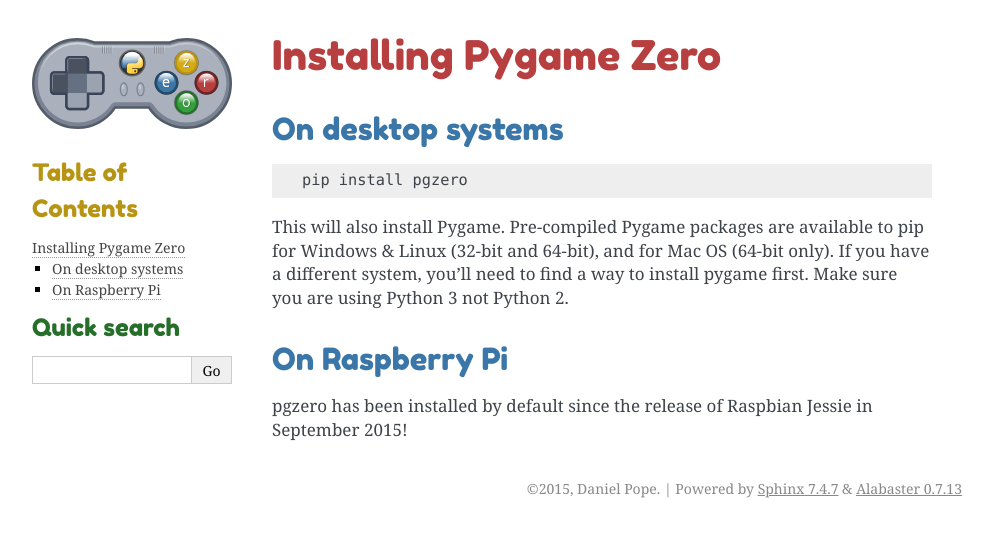
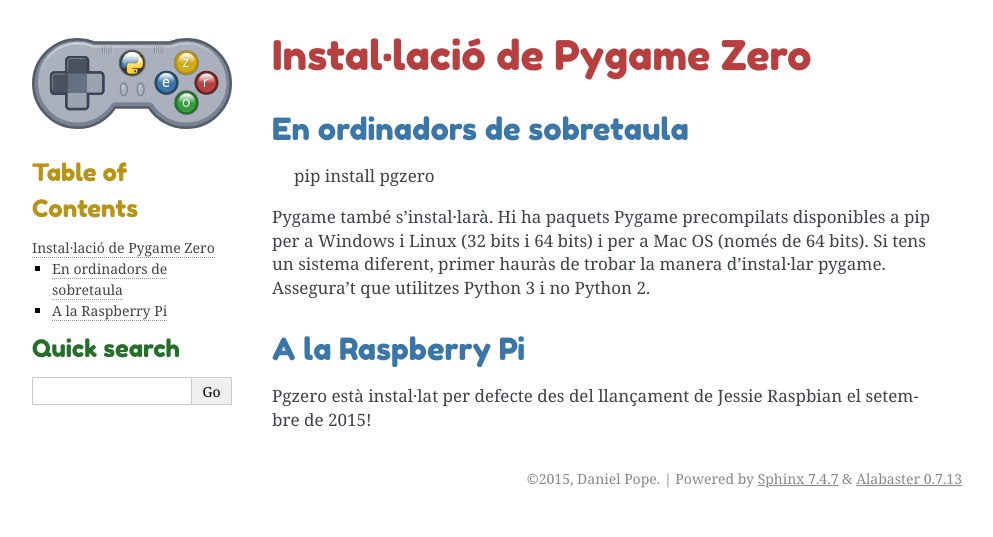
Before and after one commit to BibianaC/pgzero-catalan, a Sphinx documentation site: the page built from doc/installation.rst, in a window 1280 px wide. Shown: the top 537 px of the page, without its empty margins (148-1141 px from the left). Built offline with Sphinx 7.4.7, drawn with Linux system fonts in a browser that asks for light colours; pages that are not in the unit, such as notebooks, are missing from menus.

Commit message:
Translate installation.rst

```diff
--- a/doc/installation.rst
+++ b/doc/installation.rst
@@ -1,20 +1,20 @@
-Installing Pygame Zero
-======================
+Instal·lació de Pygame Zero
+===========================
 
-On desktop systems
-~~~~~~~~~~~~~~~~~~
+En ordinadors de sobretaula
+~~~~~~~~~~~~~~~~~~~~~~~~~~~
 
 ::
 
-    pip install pgzero
+     pip install pgzero
 
-This will also install Pygame. Pre-compiled Pygame packages are available to pip
-for Windows & Linux (32-bit and 64-bit), and for Mac OS (64-bit only). If you
-have a different system, you'll need to find a way to install pygame first. Make
-sure you are using Python 3 not Python 2.
+Pygame també s'instal·larà. Hi ha paquets Pygame precompilats disponibles a pip
+per a Windows i Linux (32 bits i 64 bits) i per a Mac OS (només de 64 bits). Si
+tens un sistema diferent, primer hauràs de trobar la manera d'instal·lar pygame.
+Assegura't que utilitzes Python 3 i no Python 2.
 
-On Raspberry Pi
-~~~~~~~~~~~~~~~
+A la Raspberry Pi
+~~~~~~~~~~~~~~~~~
 
-pgzero has been installed by default since the release of Raspbian Jessie in
-September 2015!
+Pgzero està instal·lat per defecte des del llançament de Jessie Raspbian el
+setembre de 2015!
```
